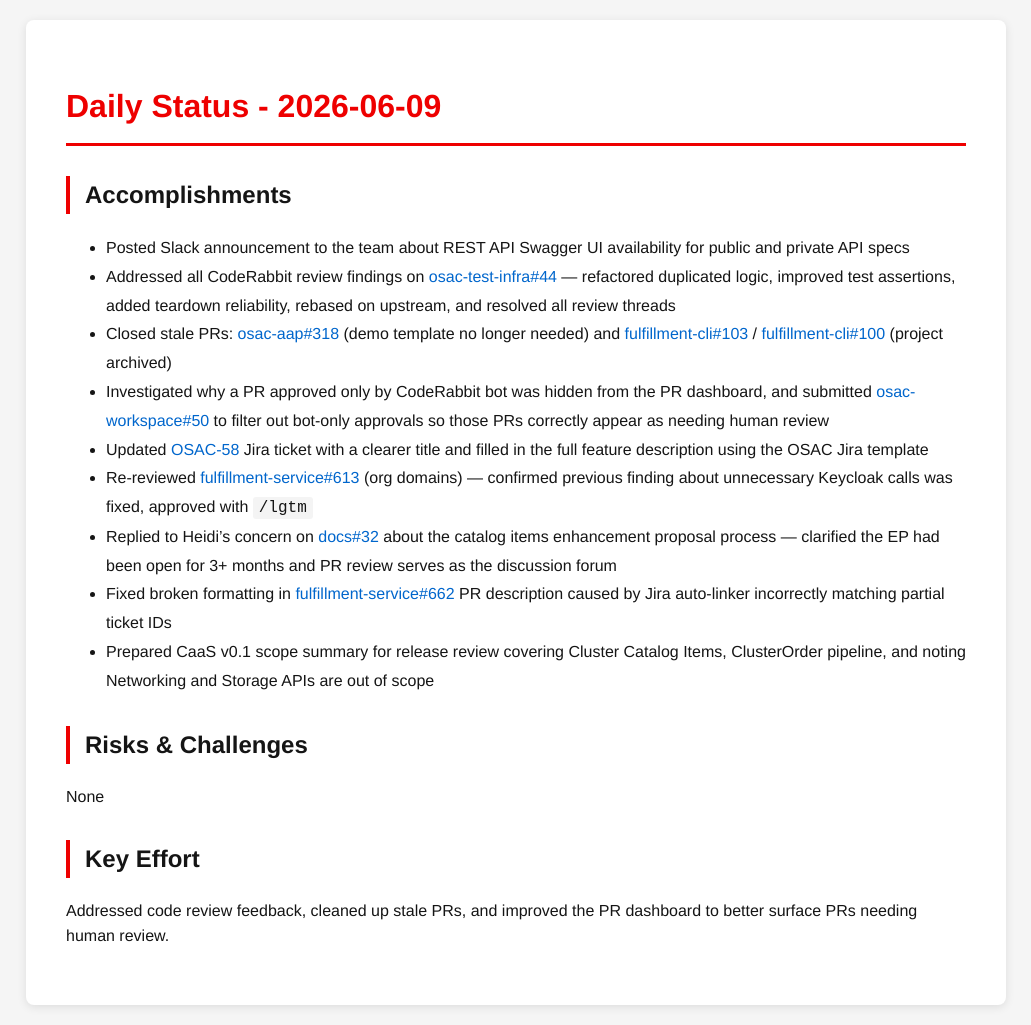
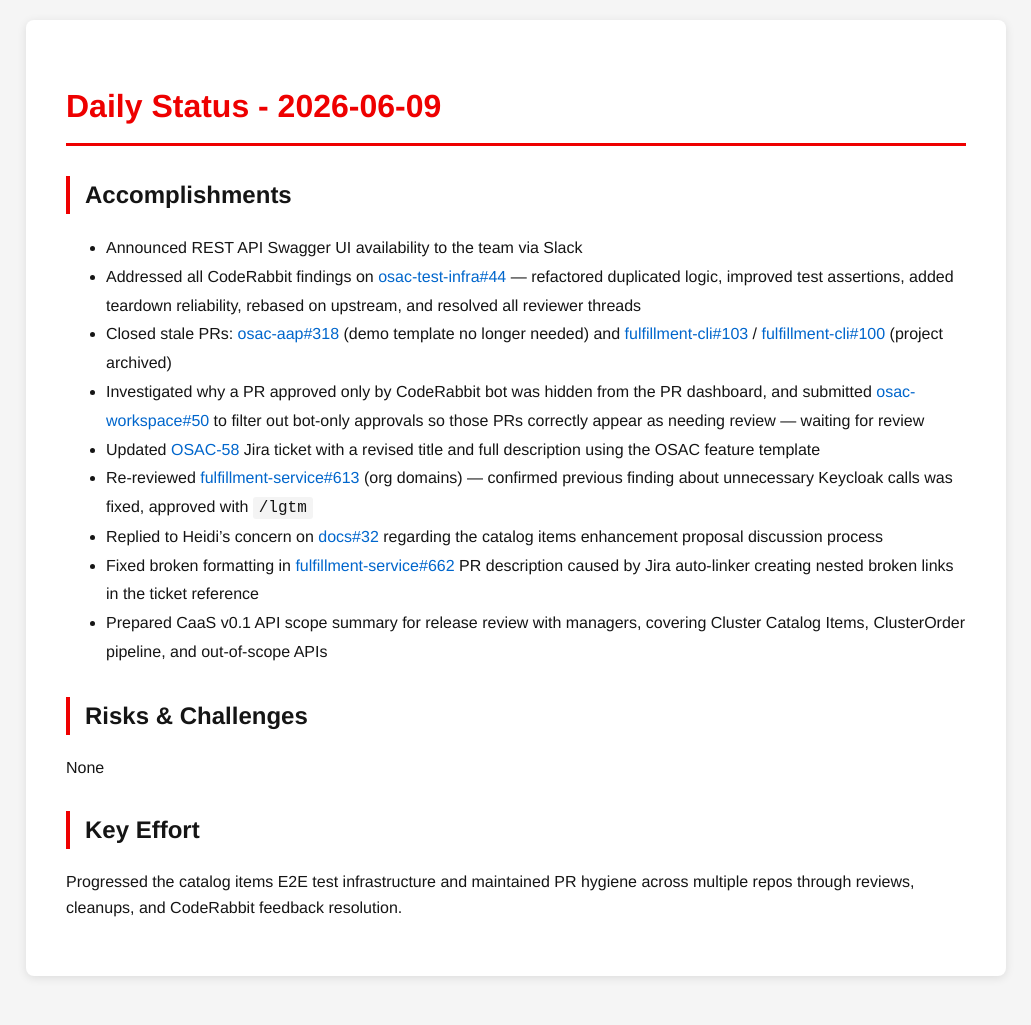
Before and after one commit to tzvatot/daily-status, a Jekyll site: the page built from 2026-06-09.md, in a window 1280 px wide. Shown: the whole page, without its empty margins (124-1155 px from the left). Built offline with Jekyll 4.4.1, drawn with Linux system fonts in a browser that asks for light colours; after the commit the page ends 996 px from its top, so only the background shows below that.

Commit message:
Daily status update - 2026-06-09

```diff
--- a/2026-06-09.md
+++ b/2026-06-09.md
@@ -7,18 +7,18 @@
 # Daily Status - 2026-06-09
 
 ## Accomplishments
-- Posted Slack announcement to the team about REST API Swagger UI availability for public and private API specs
-- Addressed all CodeRabbit review findings on [osac-test-infra#44](https://github.com/osac-project/osac-test-infra/pull/44) — refactored duplicated logic, improved test assertions, added teardown reliability, rebased on upstream, and resolved all review threads
+- Announced REST API Swagger UI availability to the team via Slack
+- Addressed all CodeRabbit findings on [osac-test-infra#44](https://github.com/osac-project/osac-test-infra/pull/44) — refactored duplicated logic, improved test assertions, added teardown reliability, rebased on upstream, and resolved all reviewer threads
 - Closed stale PRs: [osac-aap#318](https://github.com/osac-project/osac-aap/pull/318) (demo template no longer needed) and [fulfillment-cli#103](https://github.com/osac-project/fulfillment-cli/pull/103) / [fulfillment-cli#100](https://github.com/osac-project/fulfillment-cli/pull/100) (project archived)
-- Investigated why a PR approved only by CodeRabbit bot was hidden from the PR dashboard, and submitted [osac-workspace#50](https://github.com/osac-project/osac-workspace/pull/50) to filter out bot-only approvals so those PRs correctly appear as needing human review
-- Updated [OSAC-58](https://redhat.atlassian.net/browse/OSAC-58) Jira ticket with a clearer title and filled in the full feature description using the OSAC Jira template
+- Investigated why a PR approved only by CodeRabbit bot was hidden from the PR dashboard, and submitted [osac-workspace#50](https://github.com/osac-project/osac-workspace/pull/50) to filter out bot-only approvals so those PRs correctly appear as needing review — waiting for review
+- Updated [OSAC-58](https://redhat.atlassian.net/browse/OSAC-58) Jira ticket with a revised title and full description using the OSAC feature template
 - Re-reviewed [fulfillment-service#613](https://github.com/osac-project/fulfillment-service/pull/613) (org domains) — confirmed previous finding about unnecessary Keycloak calls was fixed, approved with `/lgtm`
-- Replied to Heidi's concern on [docs#32](https://github.com/osac-project/docs/pull/32) about the catalog items enhancement proposal process — clarified the EP had been open for 3+ months and PR review serves as the discussion forum
-- Fixed broken formatting in [fulfillment-service#662](https://github.com/osac-project/fulfillment-service/pull/662) PR description caused by Jira auto-linker incorrectly matching partial ticket IDs
-- Prepared CaaS v0.1 scope summary for release review covering Cluster Catalog Items, ClusterOrder pipeline, and noting Networking and Storage APIs are out of scope
+- Replied to Heidi's concern on [docs#32](https://github.com/osac-project/docs/pull/32) regarding the catalog items enhancement proposal discussion process
+- Fixed broken formatting in [fulfillment-service#662](https://github.com/osac-project/fulfillment-service/pull/662) PR description caused by Jira auto-linker creating nested broken links in the ticket reference
+- Prepared CaaS v0.1 API scope summary for release review with managers, covering Cluster Catalog Items, ClusterOrder pipeline, and out-of-scope APIs
 
 ## Risks & Challenges
 None
 
 ## Key Effort
-Addressed code review feedback, cleaned up stale PRs, and improved the PR dashboard to better surface PRs needing human review.
+Progressed the catalog items E2E test infrastructure and maintained PR hygiene across multiple repos through reviews, cleanups, and CodeRabbit feedback resolution.
```
